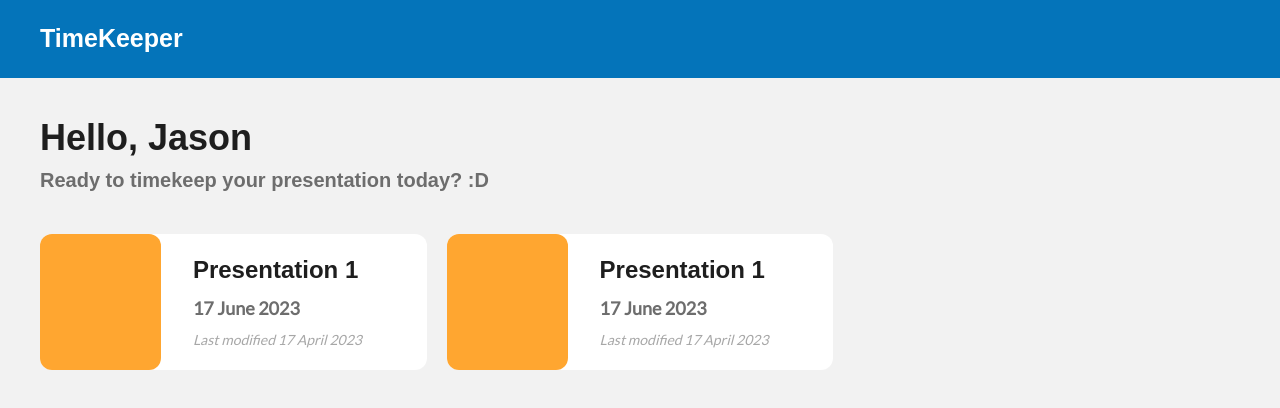
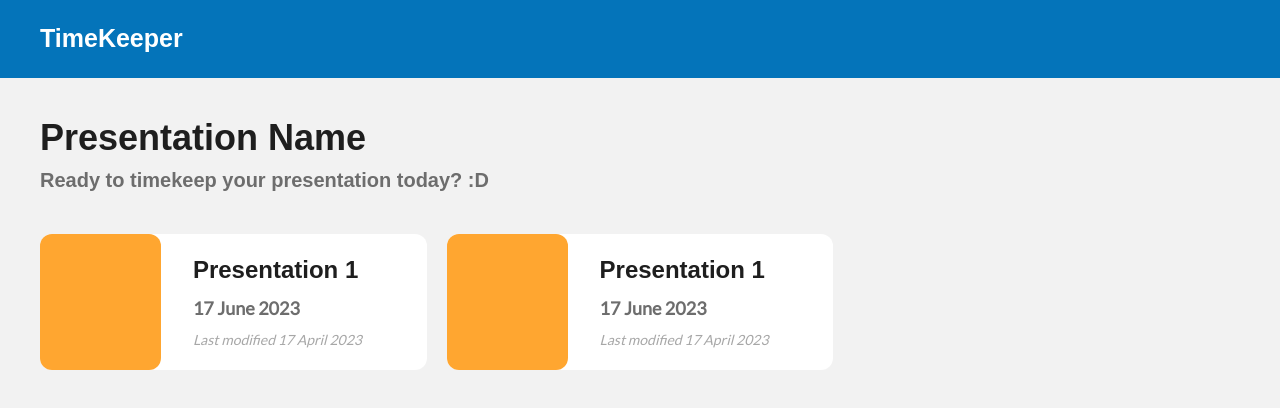
Before and after one commit to jasonchristopher21/timekeeper, a Vue app: page /edit in a window 1280 px wide. Shown: the top 408 px of the page. Built offline with nearby package versions, Linux system fonts and the light colour scheme; a web font is replaced by a local one.

Commit message:
Fix Routing

```diff
--- a/src/App.vue
+++ b/src/App.vue
@@ -6,7 +6,7 @@ import DashboardView from "./views/DashboardView.vue";
 </script>
 
 <template>
-  <DashboardView />
+  <RouterView />
 </template>
 
 <!-- <template>
--- a/src/router/index.ts
+++ b/src/router/index.ts
@@ -1,5 +1,7 @@
 import { createRouter, createWebHistory } from 'vue-router'
 import HomeView from '../views/HomeView.vue'
+import EditView from "../views/EditView.vue"
+import DashboardView from "../views/DashboardView.vue"
 
 const router = createRouter({
   history: createWebHistory(import.meta.env.BASE_URL),
@@ -16,6 +18,16 @@ const router = createRouter({
       // this generates a separate chunk (About.[hash].js) for this route
       // which is lazy-loaded when the route is visited.
       component: () => import('../views/AboutView.vue')
+    },
+    {
+      path: '/edit',
+      name: 'edit',
+      component: EditView
+    },
+    {
+      path: '/dashboard',
+      name: 'dashboard',
+      component: DashboardView
     }
   ]
 })
--- a/src/views/AboutView.vue
+++ b/src/views/AboutView.vue
@@ -1,6 +1,9 @@
 <script lang="ts">
   import Navbar from "../components/Navbar.vue"
   export default {
+    data() {
+
+    },
     components: {
       Navbar
     }
@@ -8,7 +11,6 @@
 </script>
 
 <template>
-  <Navbar />
   <div class="about">
     <h1>This is an about page</h1>
   </div>
--- /dev/null
+++ b/src/views/EditView.vue
@@ -0,0 +1,43 @@
+<script lang="ts">
+import DashboardCard from "../components/DashboardCard.vue"
+import Navbar from "../components/Navbar.vue"
+export default {
+  data() {
+    return {
+      name: "Jason"
+    }
+  },
+  components: {
+    DashboardCard,
+    Navbar,
+  }
+}
+</script>
+
+<template>
+  <Navbar />
+  <div class="px-10 py-10">
+    <div class="header">
+      <div class="text-4xl text-black font-jakarta font-bold">
+        Presentation Name
+      </div>
+      <div class="text-xl text-dgray mt-2 font-jakarta font-semibold ">
+        Ready to timekeep your presentation today? :D
+      </div>
+    </div>
+    <div class="grid grid-cols-3 gap-5 mt-10">
+      <DashboardCard />
+      <DashboardCard />
+    </div>
+  </div>
+</template>
+
+<style>
+@media (min-width: 1024px) {
+  .about {
+    min-height: 100vh;
+    display: flex;
+    align-items: center;
+  }
+}
+</style>
```
